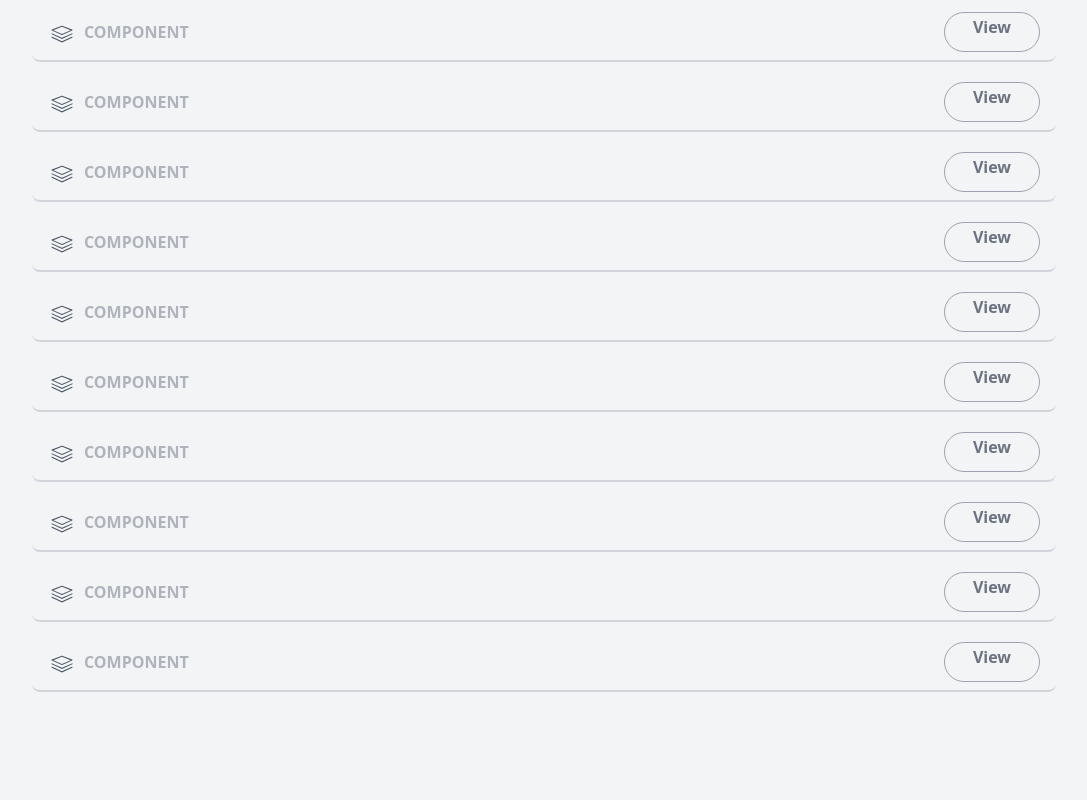
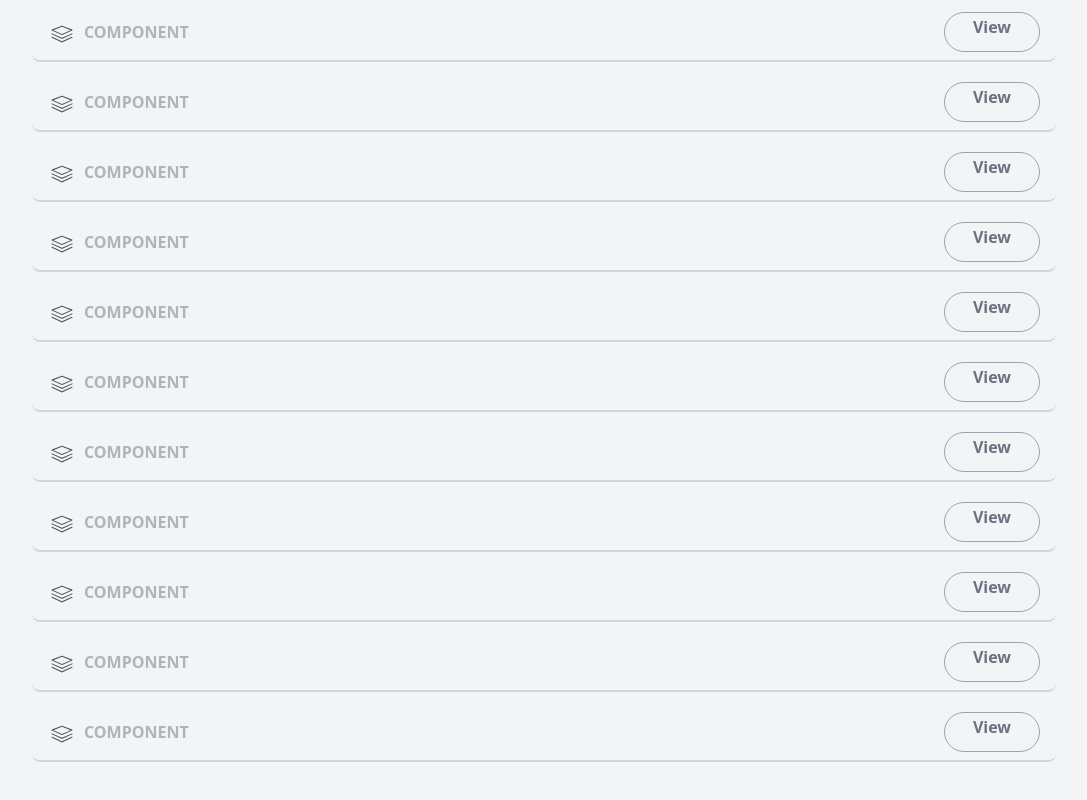
Before and after one commit to nasir-001/100-components, a Vue app: page / in a window 1280 px wide. Shown: the part 1406-2206 px from the top of the page, without its empty margins (96-1183 px from the left). Before the commit the page ends 2178 px from the top, so only its background shows below. Built offline with nearby package versions, Linux system fonts and the light colour scheme; the HTML template or start-up script is replaced by a standard one.

Commit message:
create component 30

```diff
--- a/src/pages/Home.vue
+++ b/src/pages/Home.vue
@@ -203,6 +203,13 @@
         </div>
       </router-link>
     </single-component>
+    <single-component>
+      <router-link class="border border-gray-400 text-gray-500 text-center h-10 mt-2 pt-2 px-3 rounded-full w-24 font-semibold cursor-pointer hover:bg-gray-200 hover:bg-opacity-50" to="/layout30" exact>
+        <div class="animate-bounce">
+          View
+        </div>
+      </router-link>
+    </single-component>
   </div>
   <router-view />
 </template>
--- a/src/router.js
+++ b/src/router.js
@@ -154,6 +154,11 @@ const router = createRouter({
       path: '/layout29',
       name: 'twentynine',
       component: () => import('./views/Layout29.vue')
+    },
+    {
+      path: '/layout30',
+      name: 'thirty',
+      component: () => import('./views/Layout30.vue')
     }
   ],
 });
--- /dev/null
+++ b/src/views/Layout30.vue
@@ -0,0 +1,12 @@
+<template>
+  <div>
+    tem
+  </div>
+</template>
+<script>
+import { defineComponent } from 'vue';
+
+export default defineComponent({
+  name: 'Layout30'
+})
+</script>
```
